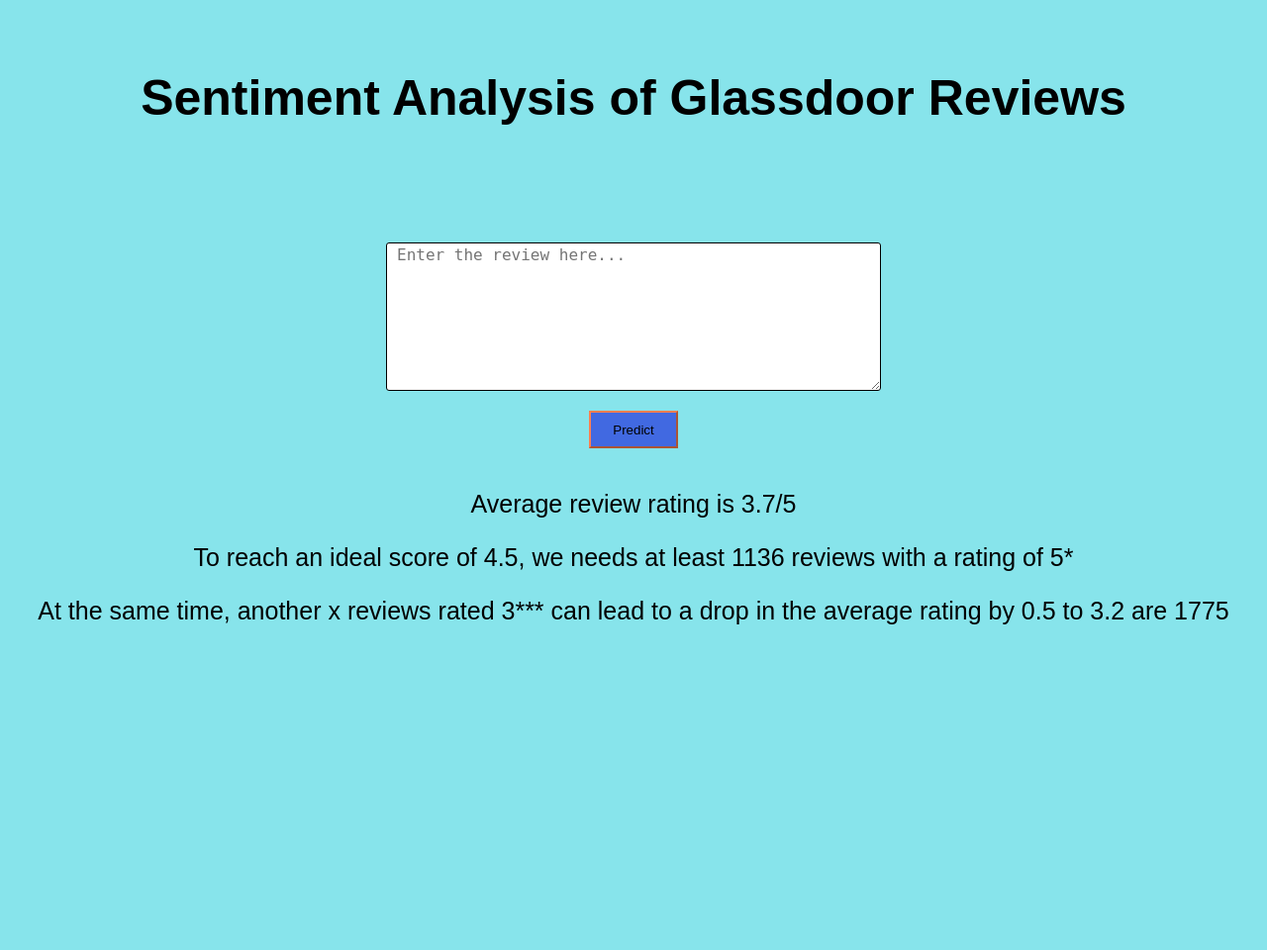
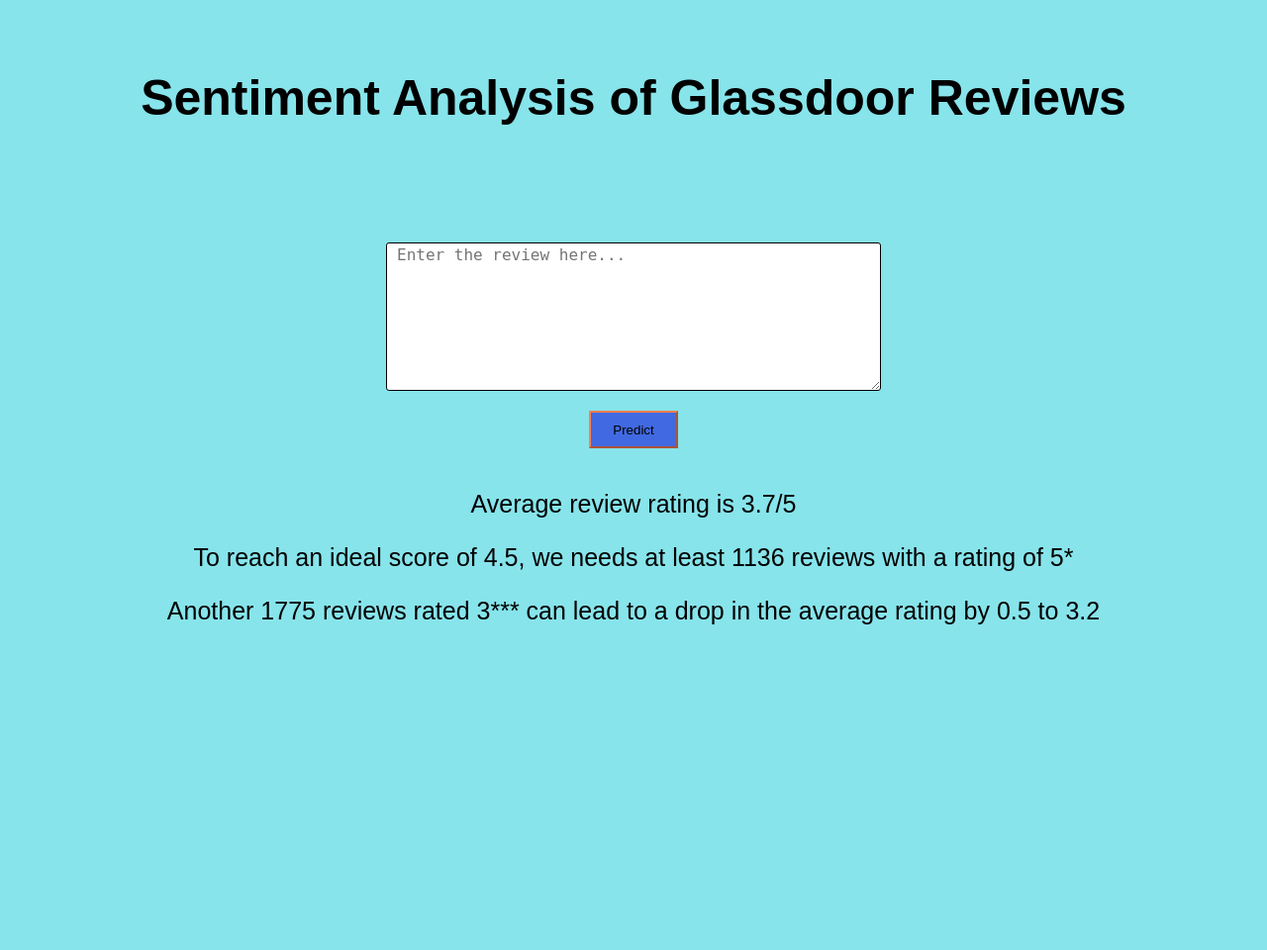
Before and after one commit to nitinmmali/sentilast, a Flask app: template templates/index.html in a window 1280 px wide. Shown: the whole page at 99% size. Run offline with Flask 2, Linux system fonts and the light colour scheme; the template is opened without the code that fills it, so the values that code supplies are empty; parts of the project's set-up code (start-up, migrations or seed data) failed here and were passed over.

Commit message:
Update index.html

```diff
--- a/templates/index.html
+++ b/templates/index.html
@@ -130,6 +130,6 @@
           {{ prediction_text }}
           <p>Average review rating is 3.7/5</p>
           <p>To reach an ideal score of 4.5, we needs at least 1136 reviews with a rating of 5*</p>
-          <p>At the same time, another x reviews rated 3*** can lead to a drop in the average rating by 0.5 to 3.2 are 1775</p>
+          <p>Another 1775 reviews rated 3*** can lead to a drop in the average rating by 0.5 to 3.2</p>
 
     </form>
```
